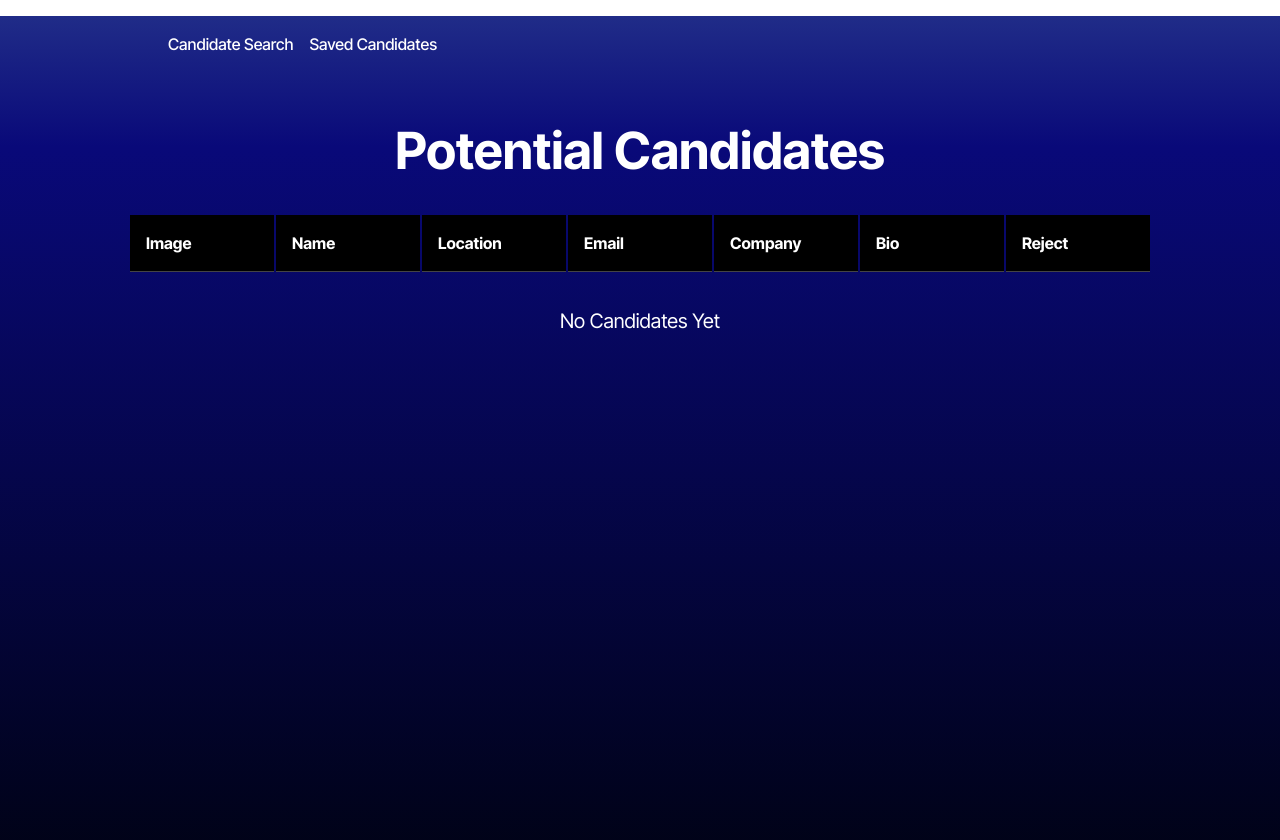
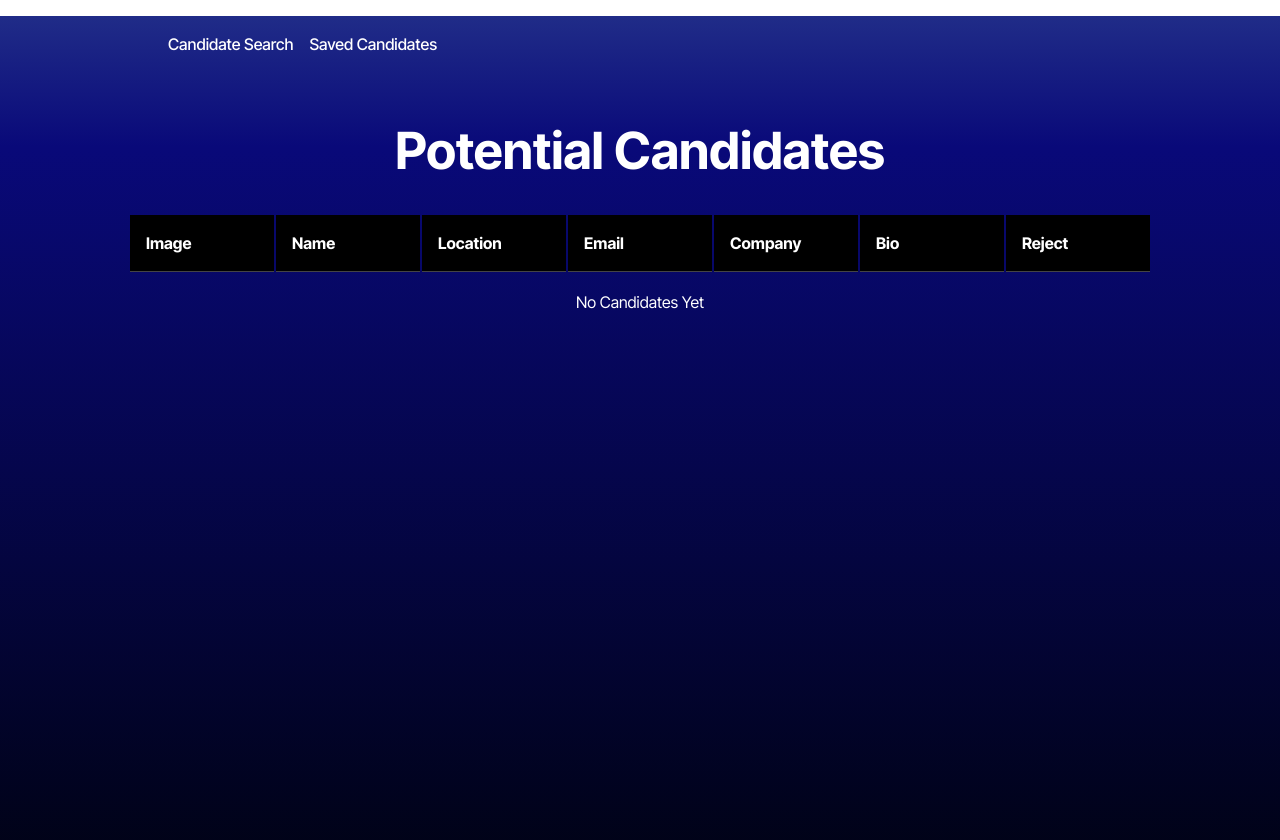
Before and after one commit to deepthithampi/candidate-search, a React (Vite) app in the folder Develop/: page /SavedCandidates in a window 1280 px wide. Shown: the top 840 px of the page. Built offline with nearby package versions, Linux system fonts and the light colour scheme.

Commit message:
updated saved Candidate 001

```diff
--- a/Develop/src/pages/SavedCandidates.tsx
+++ b/Develop/src/pages/SavedCandidates.tsx
@@ -66,7 +66,7 @@ const SavedCandidates: React.FC = () => {
       </div>
 
       {candidates.length === 0 && (
-        <p className="text-center mt-8 text-xl">No Candidates Yet</p>
+        <p>No Candidates Yet</p>
       )}
     </main>
   );
```
